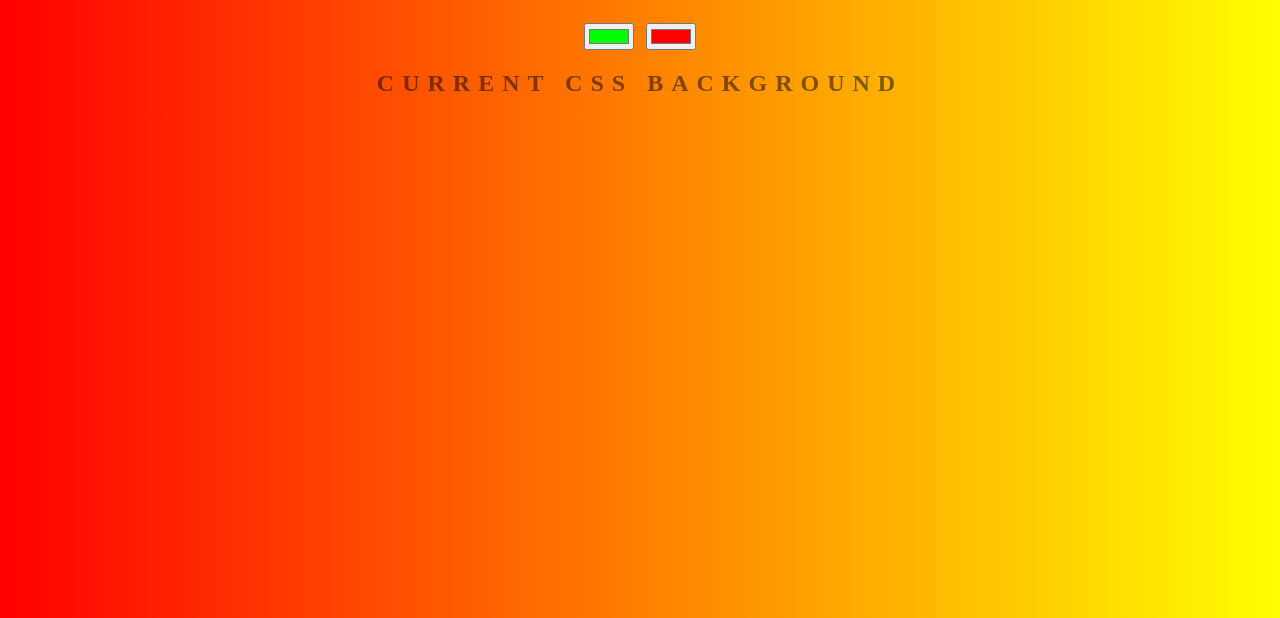
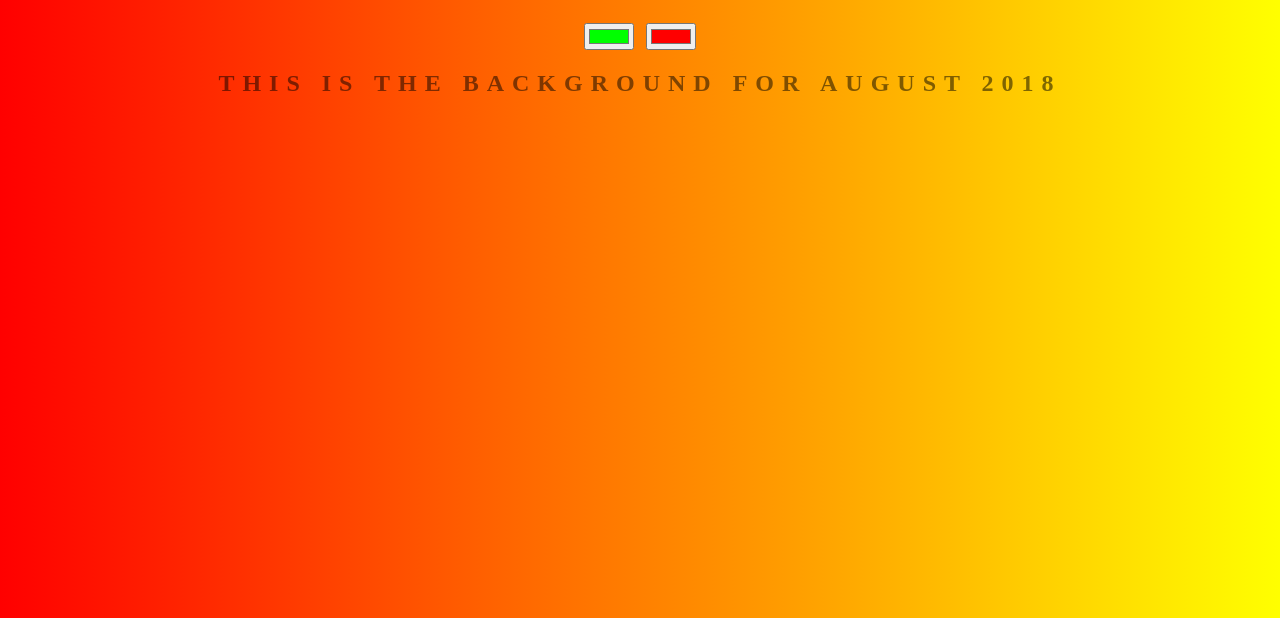
Before and after one commit to emppas/background-generator, a plain HTML site: page index.html in a window 1280 px wide. Shown: the part 182-800 px from the top of the page. Drawn offline with Linux system fonts and the light colour scheme.

Commit message:
changing the h2

```diff
--- a/index.html
+++ b/index.html
@@ -9,7 +9,7 @@
 
 <input class="color1" type="color" name="color1" value="#00ff00">
 <input class="color2" type="color" name="color2" value="#ff0000">
-<h2>current css background</h2>
+<h2>This is the background for august 2018</h2>
 <h3></h3>
 <!-- <input type="text" name="search"> -->
 <!-- <button>Click</button> -->
```
